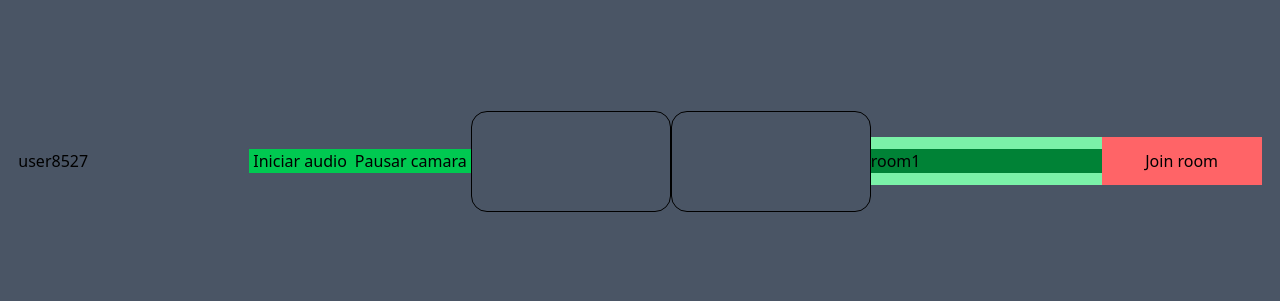
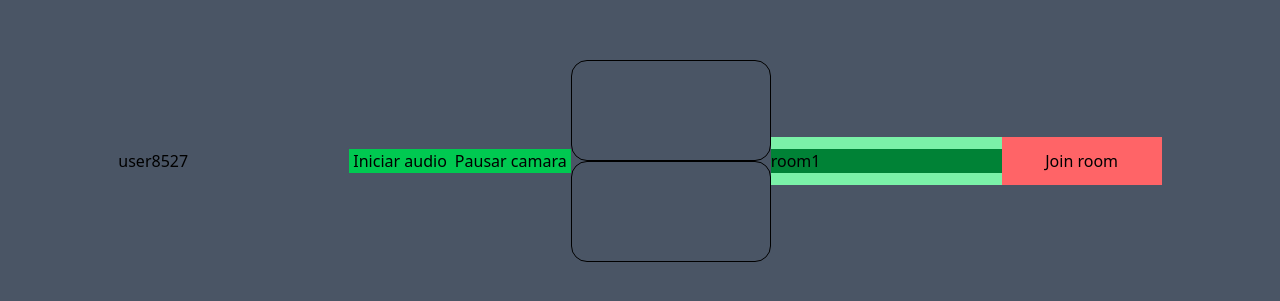
Before and after one commit to FrancoGuze/Videochat-App, a React app: page / in a window 1280 px wide. Shown: the part 239-540 px from the top of the page. Built offline with nearby package versions, Linux system fonts and the light colour scheme; no server answers; the HTML template or start-up script is replaced by a standard one.

Commit message:
fix/starting with design

```diff
--- a/src/App.tsx
+++ b/src/App.tsx
@@ -1,6 +1,7 @@
 import { useEffect, useRef, useState } from "react";
 import { socket } from "./socket";
 import { mediaObj } from "./utils";
+import { Videos } from "./components/Videos";
 export default function App() {
   const [room, setRoom] = useState<string>("room1");
   const [id, setid] = useState<string>(
@@ -231,7 +232,8 @@ export default function App() {
         >
           {cameraActive ? "Pausar" : "Iniciar"} camara
         </button>
-        <video
+        <Videos localRef={videoRef} remoteRef={remoteVideoRef}/>
+        {/* <video
           ref={videoRef}
           autoPlay
           playsInline
@@ -247,7 +249,7 @@ export default function App() {
           width="200"
           height="100"
           className="border border-black rounded-2xl"
-        />
+        /> */}
         <div className="bg-green-300">
           <input
             className="bg-green-700"
--- /dev/null
+++ b/src/components/Videos.tsx
@@ -0,0 +1,34 @@
+import type { RefObject } from "react";
+
+export const Videos = ({
+  localRef,
+  remoteRef,
+}: {
+  localRef: RefObject<HTMLVideoElement | null>
+  remoteRef: RefObject<HTMLVideoElement | null>
+}) => {
+    console.log(localRef,remoteRef)
+  return (
+    <>
+      <div>
+        <video
+          ref={localRef}
+          autoPlay
+          playsInline
+          width="200"
+          muted
+          height="100"
+          className="border border-black rounded-2xl"
+        />{" "}
+        <video
+          ref={remoteRef}
+          autoPlay
+          playsInline
+          width="200"
+          height="100"
+          className="border border-black rounded-2xl"
+        />
+      </div>
+    </>
+  );
+};
```
